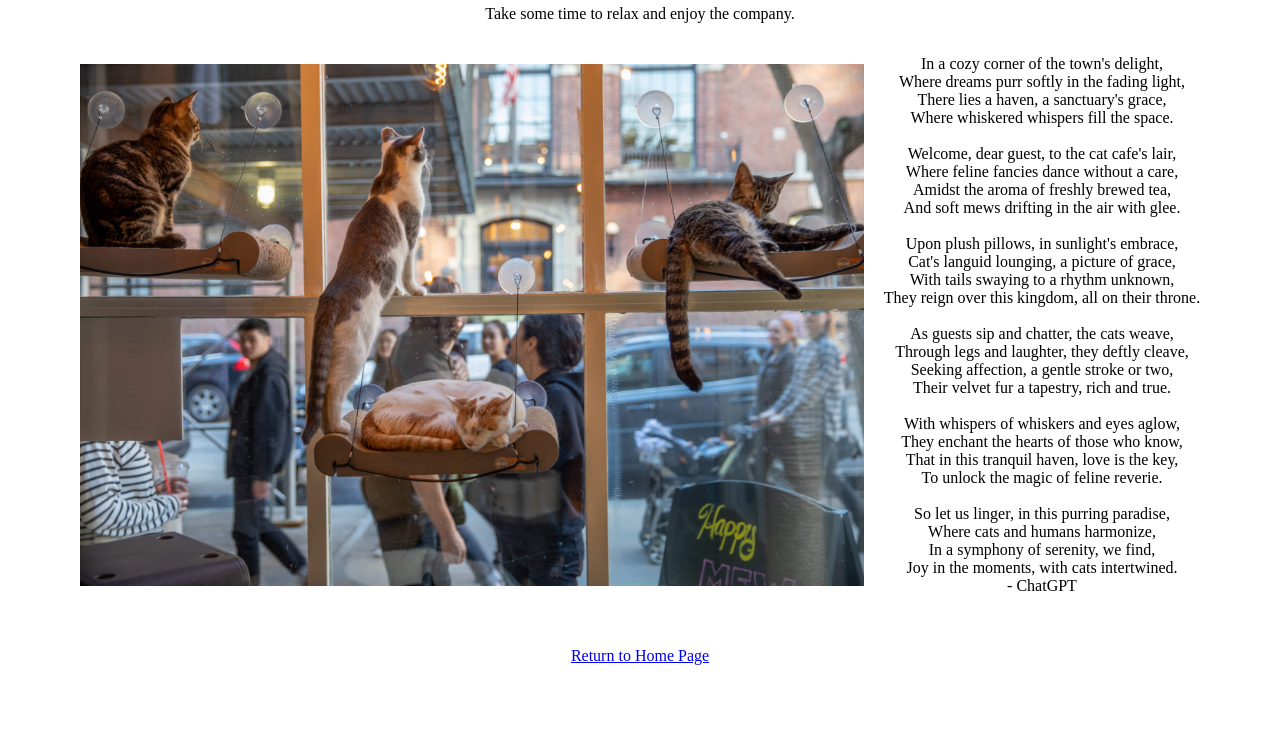
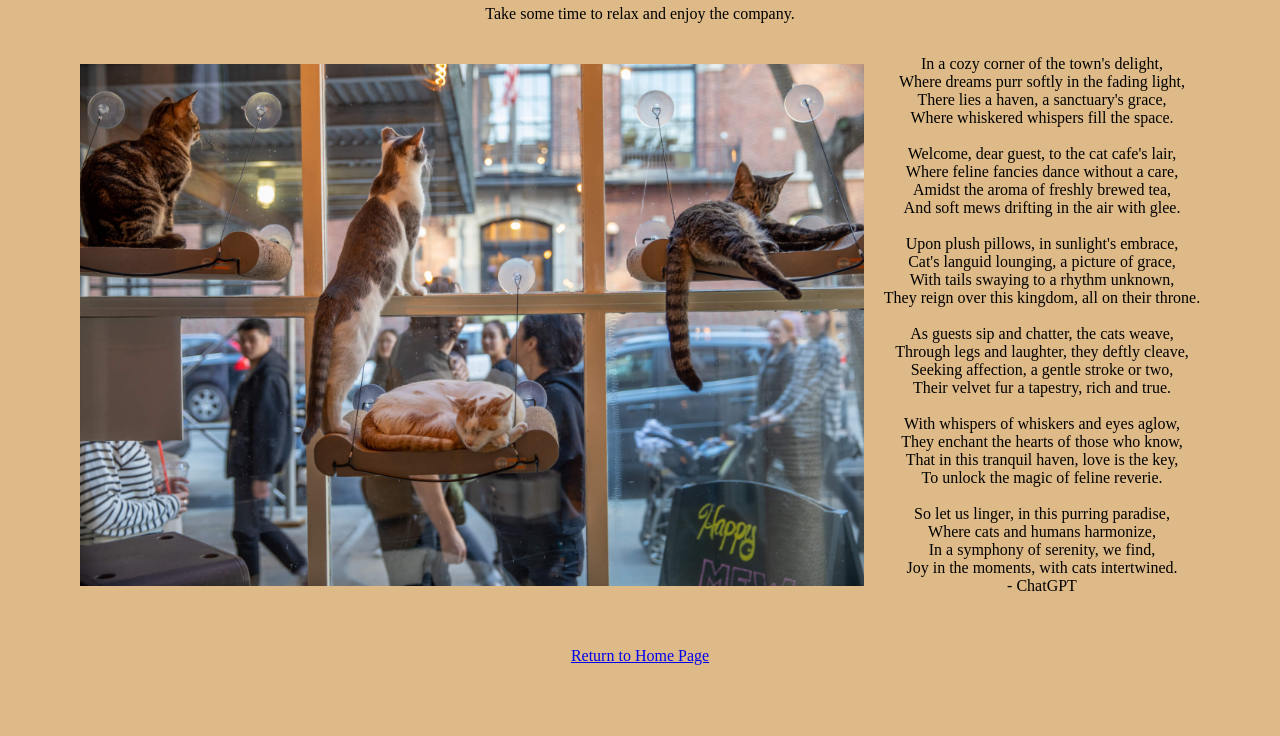
Before and after one commit to uvapcs/uvapcs.github.io, a plain HTML site: page cats.html in a window 1280 px wide. Shown: the part 64-800 px from the top of the page. Drawn offline with Linux system fonts and the light colour scheme.

Commit message:
Update cats.html Edit 7.13 (Project 2, Step 11). Edit background color.

```diff
--- a/cats.html
+++ b/cats.html
@@ -3,6 +3,13 @@
     <link rel="stylesheet" href="/style.css" type="text/css">
     <link href='https://fonts.googleapis.com/css?family=Lobster' rel='stylesheet'>
     <title>Cat Cafe!</title>
+    <style>
+      body {
+        background-color: #deba88;
+        background-size: cover; /* Adjusts the size of the background image */
+        background-repeat: no-repeat; /* Prevents the background image from repeating */
+      }
+    </style>
    </head>
   <body>
     <h1 style="font-family: Lobster"; align="center">You Found the Cat Cafe!</h1>
```
